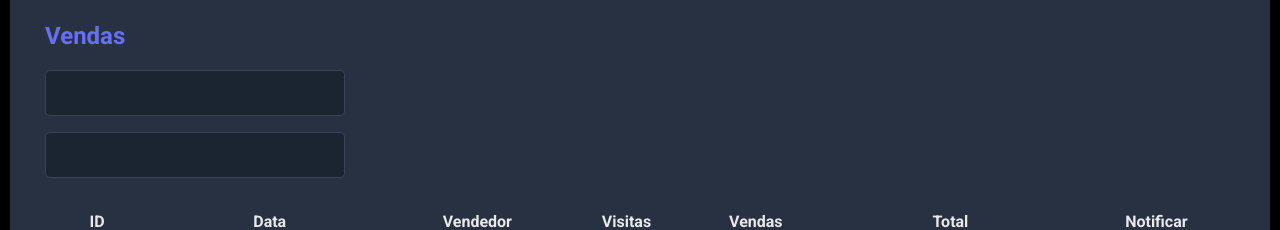
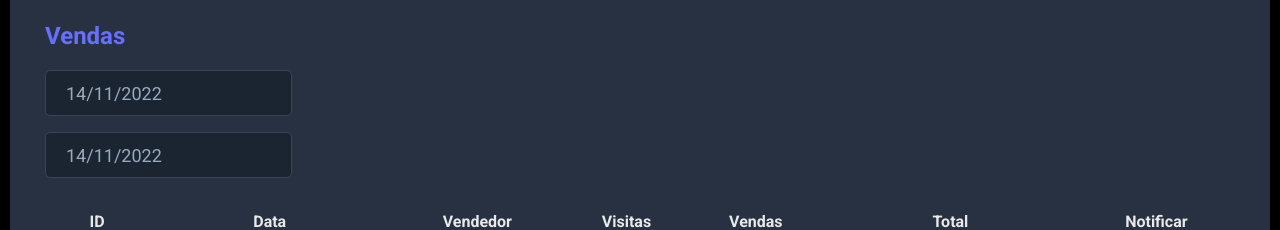
Before and after one commit to igorjosemartins/semanaSpringReact, a React (Vite) app in the folder frontend/: page / in a window 1280 px wide. Shown: the part 273-503 px from the top of the page. Built offline with nearby package versions, Linux system fonts and the light colour scheme.

Commit message:
datepicker

```diff
--- a/frontend/package.json
+++ b/frontend/package.json
@@ -9,7 +9,9 @@
     "preview": "vite preview"
   },
   "dependencies": {
+    "@types/react-datepicker": "^4.4.2",
     "react": "^18.2.0",
+    "react-datepicker": "^4.8.0",
     "react-dom": "^18.2.0"
   },
   "devDependencies": {
--- a/frontend/src/components/SalesCard/index.tsx
+++ b/frontend/src/components/SalesCard/index.tsx
@@ -1,5 +1,7 @@
-import NotificationButton from '../NotificationButton'
-import './styles.css'
+import DatePicker from "react-datepicker"
+import "react-datepicker/dist/react-datepicker.css"
+import NotificationButton from "../NotificationButton"
+import "./styles.css"
 
 function SalesCard() {
   return (
@@ -7,10 +9,20 @@
       <h2 className="dsmeta-sales-title">Vendas</h2>
       <div>
         <div className="dsmeta-form-control-container">
-           <input className="dsmeta-form-control" type="text" />
+          <DatePicker
+            selected={new Date()}
+            onChange={(date: Date) => {}}
+            className="dsmeta-form-control"
+            dateFormat="dd/MM/yyyy"
+          />
         </div>
         <div className="dsmeta-form-control-container">
-           <input className="dsmeta-form-control" type="text" />
+          <DatePicker
+            selected={new Date()}
+            onChange={(date: Date) => {}}
+            className="dsmeta-form-control"
+            dateFormat="dd/MM/yyyy"
+          />
         </div>
       </div>
 
```
Also changed, not shown: 2 other files (tests, documents, lock files or other folders). Lines whose indentation alone changed are shown as unchanged.
